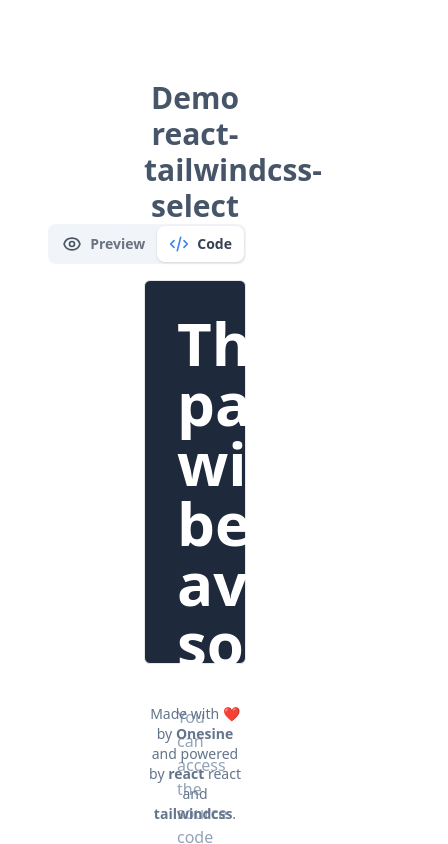
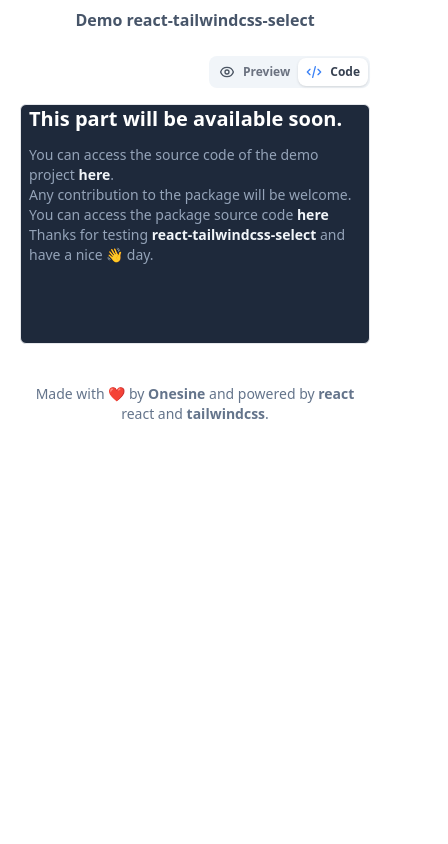
Before and after one commit to onesine/demo-react-tailwindcss-select, a React (Create React App) app: page / in a window 390 px wide. Both pictures are taken after a click on the button "Preview". Shown: the top 844 px of the page, 448 px wide, since content can reach past the window. Built offline with nearby package versions, Linux system fonts and the light colour scheme.

Commit message:
Responsive design and update readme file

```diff
--- a/src/App.js
+++ b/src/App.js
@@ -81,8 +81,8 @@
     };
 
     return (
-        <div className="w-full min-h-screen px-36 flex flex-col justify-between">
-            <h1 className="text-slate-600 mt-20 text-3xl text-center font-semibold">Demo react-tailwindcss-select</h1>
+        <div className="w-full min-h-screen px-5 md:px-20 lg:px-36 md:flex md:flex-col md:justify-between">
+            <h1 className="text-slate-600 mt-2 md:mt-8 lg:mt-20 mb-6 md:text-xl lg:text-3xl text-center font-semibold">Demo react-tailwindcss-select</h1>
 
             <div className="w-full">
                 <Header>
@@ -96,11 +96,11 @@
                 </Header>
 
 
-                <div className={`transition duration-75 ${showCode ? 'bg-slate-800' : 'bg-gray-100'} p-8 rounded-md border h-96 w-full`}>
+                <div className={`transition duration-75 ${showCode ? 'bg-slate-800' : 'bg-gray-100'} px-2 pb-6 md:p-8 min-h-[15rem] rounded-md border md:min-h-[20rem] lg:min-h-[25rem] w-full`}>
                     {showCode ? (
                         <div>
-                            <h2 className="text-white font-semibold text-6xl">This part will be available soon.</h2>
-                            <p className="mt-8 text-slate-400">
+                            <h2 className="text-white font-semibold text-xl md:text-3xl lg:text-6xl">This part will be available soon.</h2>
+                            <p className="mt-3 md:mt-5 lg:mt-8 text-slate-400 text-sm lg:text-base">
                                 You can access the source code of the demo project <DarkLink url="https://github.com/onesine/demo-react-tailwindcss-select">here</DarkLink>. <br/>
                                 Any contribution to the package will be welcome. You can access the package source code <DarkLink url="https://github.com/onesine/react-tailwindcss-select">here</DarkLink><br/>
                                 Thanks for testing <DarkLink url="https://www.npmjs.com/package/react-tailwindcss-select">react-tailwindcss-select</DarkLink> and have a nice 👋 day.
@@ -119,7 +119,7 @@
                                 isDisabled={isDisabled}
                             />
 
-                            <div className="mt-2 space-x-2">
+                            <div className="mt-2">
                                 {selectOptions.map((item, index) => (
                                     <Checkbox
                                         id={item}
--- a/src/components/Button.jsx
+++ b/src/components/Button.jsx
@@ -1,12 +1,12 @@
 const Button = ({children, icon = null, active = false, onClick}) => {
     return (
-        <button onClick={onClick} className={`transition duration-75 flex items-center space-x-2 ${active ? 'shadow bg-white' : ''} py-2 rounded-lg px-3 text-sm text-gray-600 font-bold`}>
+        <button onClick={onClick} className={`transition duration-75 flex items-center space-x-2 ${active ? 'shadow bg-white' : ''} py-1.5 lg:py-2 rounded-lg px-2 lg:px-3 text-xs lg:text-sm text-gray-600 font-bold`}>
             {((icon !== null) && (icon === "eyes")) && (
-                <svg className={`w-5 h-5 ${active ? 'text-blue-500' : ''}`} fill="none" stroke="currentColor" viewBox="0 0 24 24" xmlns="http://www.w3.org/2000/svg"><path strokeLinecap="round" strokeLinejoin="round" strokeWidth={2} d="M15 12a3 3 0 11-6 0 3 3 0 016 0z" /><path strokeLinecap="round" strokeLinejoin="round" strokeWidth={2} d="M2.458 12C3.732 7.943 7.523 5 12 5c4.478 0 8.268 2.943 9.542 7-1.274 4.057-5.064 7-9.542 7-4.477 0-8.268-2.943-9.542-7z" /></svg>
+                <svg className={`w-4 h4 lg:w-5 lg:h-5 ${active ? 'text-blue-500' : ''}`} fill="none" stroke="currentColor" viewBox="0 0 24 24" xmlns="http://www.w3.org/2000/svg"><path strokeLinecap="round" strokeLinejoin="round" strokeWidth={2} d="M15 12a3 3 0 11-6 0 3 3 0 016 0z" /><path strokeLinecap="round" strokeLinejoin="round" strokeWidth={2} d="M2.458 12C3.732 7.943 7.523 5 12 5c4.478 0 8.268 2.943 9.542 7-1.274 4.057-5.064 7-9.542 7-4.477 0-8.268-2.943-9.542-7z" /></svg>
             )}
 
             {((icon !== null) && (icon === "code")) && (
-                <svg className={`w-5 h-5 ${active ? 'text-blue-500' : ''}`} fill="none" stroke="currentColor" viewBox="0 0 24 24" xmlns="http://www.w3.org/2000/svg"><path strokeLinecap="round" strokeLinejoin="round" strokeWidth={2} d="M10 20l4-16m4 4l4 4-4 4M6 16l-4-4 4-4" /></svg>
+                <svg className={`w-4 h4 lg:w-5 lg:h-5 ${active ? 'text-blue-500' : ''}`} fill="none" stroke="currentColor" viewBox="0 0 24 24" xmlns="http://www.w3.org/2000/svg"><path strokeLinecap="round" strokeLinejoin="round" strokeWidth={2} d="M10 20l4-16m4 4l4 4-4 4M6 16l-4-4 4-4" /></svg>
             )}
 
             <span className={`${active ? 'text-gray-700' : 'text-gray-500'}`}>{children}</span>
--- a/src/components/Checkbox.jsx
+++ b/src/components/Checkbox.jsx
@@ -1,6 +1,6 @@
 const Checkbox = ({children, checked, onChange, id}) => {
     return (
-        <label htmlFor={id} className="space-x-2">
+        <label htmlFor={id} className="space-x-2 inline-block mr-2">
             <input
                 id={id}
                 checked={checked}
--- a/src/components/SelectContainer.jsx
+++ b/src/components/SelectContainer.jsx
@@ -1,7 +1,7 @@
 const SelectContainer = ({children}) => {
     return (
-        <div className="w-full mt-14 flex items-center justify-center">
-            <div className="w-2/4">
+        <div className="w-full mt-10 md:mt-14 flex items-center justify-center">
+            <div className="w-full md:w-3/4 lg:w-4/6 xl:w-2/4">
                 {children}
             </div>
         </div>
--- a/src/index.js
+++ b/src/index.js
@@ -1,6 +1,7 @@
 import React from 'react';
 import ReactDOM from 'react-dom/client';
 import App from './App';
+// import "./index.css"
 import reportWebVitals from './reportWebVitals';
 
 const root = ReactDOM.createRoot(document.getElementById('root'));
```
Also changed, not shown: public/index.css, 1 other file (tests, documents, lock files or other folders).
